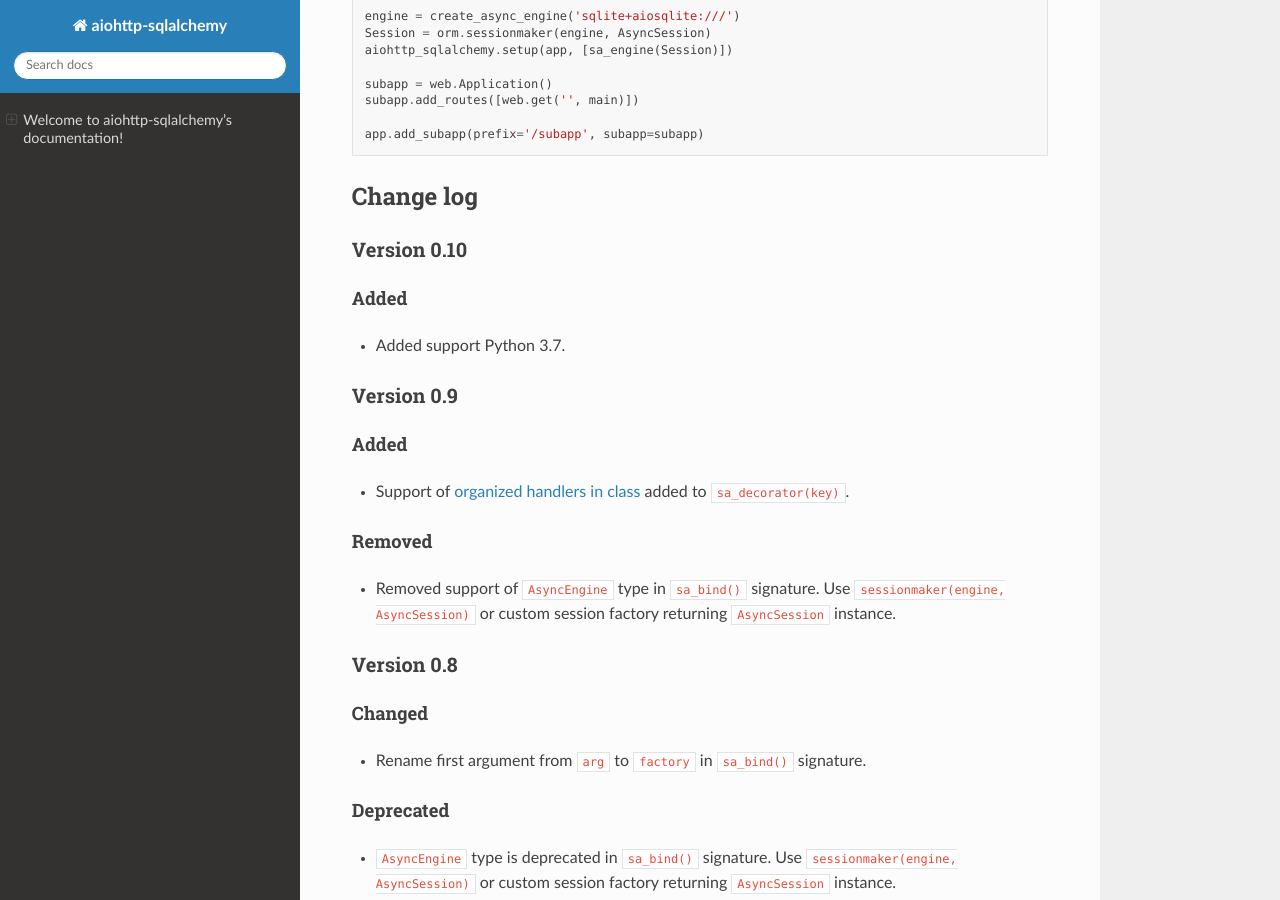
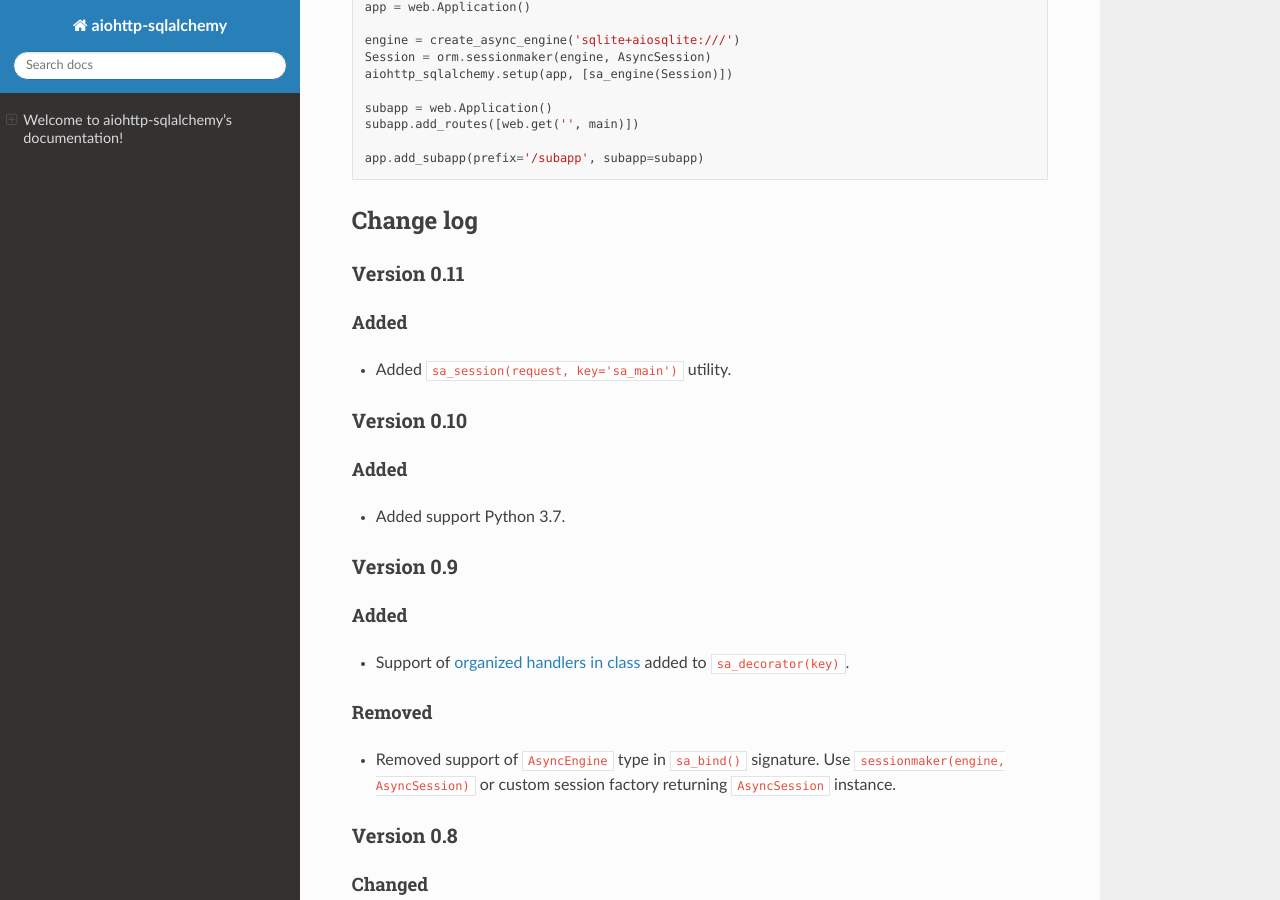
Before and after one commit to ri-gilfanov/aiohttp-sqlalchemy, a Sphinx documentation site: the page built from docs/index.rst, in a window 1280 px wide and 900 px high, scrolled down 3593 px. Built offline with Sphinx 7.4.7 and the Read the Docs theme 2.0.0, drawn with Linux system fonts in a browser that asks for light colours.

Commit message:
Update version placeholder to 0.11.0 and change log in docs

```diff
--- a/aiohttp_sqlalchemy/__init__.py
+++ b/aiohttp_sqlalchemy/__init__.py
@@ -18,7 +18,7 @@
     TSABinding = Tuple[TSessionFactory, str, bool]
 
 
-__version__ = '0.10.0'
+__version__ = '0.11.0'
 
 __all__ = ['DuplicateAppKeyError', 'DuplicateRequestKeyError',
            'SAAbstractView', 'SABaseView', 'sa_bind', 'sa_decorator',
--- a/docs/conf.py
+++ b/docs/conf.py
@@ -22,7 +22,7 @@
 author = 'Ruslan Ilyasovich Gilfanov'
 
 # The full version, including alpha/beta/rc tags
-release = '0.10.0'
+release = '0.11.0'
 
 
 # -- General configuration ---------------------------------------------------
--- a/docs/index.rst
+++ b/docs/index.rst
@@ -203,6 +203,12 @@
 
 Change log
 ----------
+Version 0.11
+^^^^^^^^^^^^
+Added
+"""""
+* Added ``sa_session(request, key='sa_main')`` utility.
+
 Version 0.10
 ^^^^^^^^^^^^
 Added
--- a/pyproject.toml
+++ b/pyproject.toml
@@ -1,6 +1,6 @@
 [tool.poetry]
 name = "aiohttp-sqlalchemy"
-version = "0.10.0"
+version = "0.11.0"
 description = "SQLAlchemy 1.4 / 2.0 support for aiohttp."
 authors = [
     "Ruslan Ilyasovich Gilfanov <ri.gilfanov@yandex.ru>",
```
